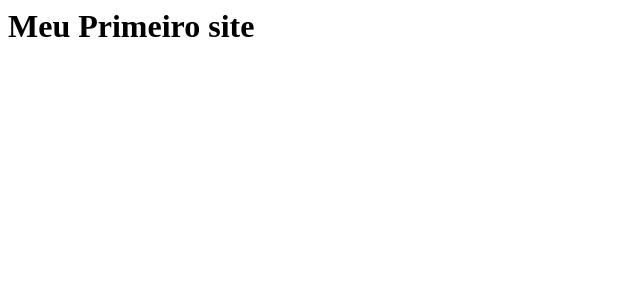
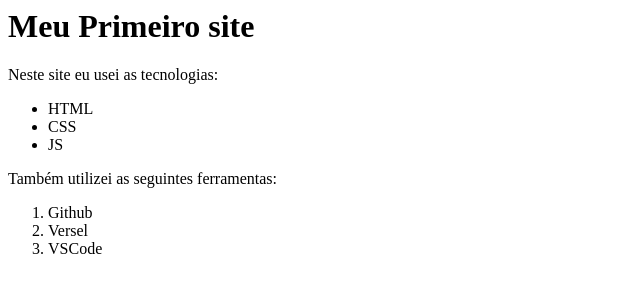
Before and after one commit to Reymond-Lima/meuprimeirosite, a plain HTML site: page index.html in a window 1280 px wide. Shown: the whole page, without its empty margins (0-640 px from the left). Drawn offline with Linux system fonts and the light colour scheme.

Commit message:
atualização do código

```diff
--- a/index.html
+++ b/index.html
@@ -6,6 +6,19 @@
 
 <body>
     <h1>Meu Primeiro site</h1>
+    <p>Neste site eu usei as tecnologias:</p>
+    <ul>
+        <li>HTML</li>
+        <li>CSS</li>
+        <li>JS</li>
+    </ul>
+    <p>Também utilizei as seguintes ferramentas:</p>
+    <ol>
+        <li>Github</li>
+        <li>Versel</li>
+        <li>VSCode</li>
+
+    </ol>
 </body>
 
 </html>
```
